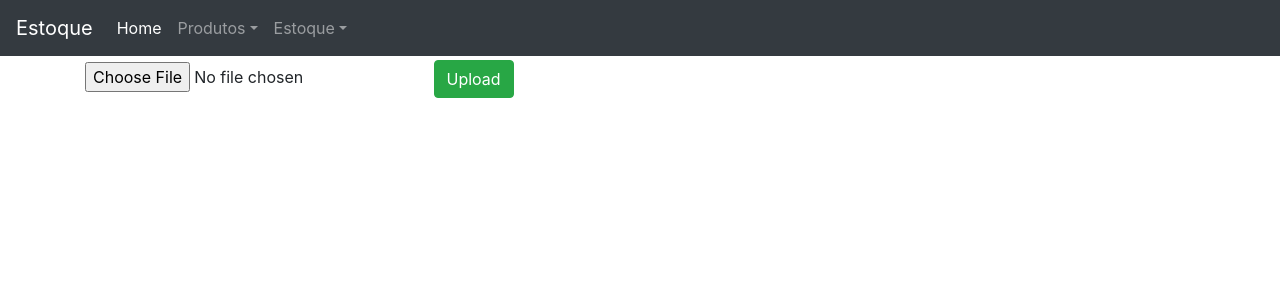
After one commit to JohnElvisMedeirosCosta/gestao_estoque, a Django app: page /produto/import/csv/ in a window 1280 px wide. The commit adds this page. Shown: the top 300 px of the page. Run offline with Django 4.2, Linux system fonts and the light colour scheme; some libraries are stand-ins or nearby versions.

Commit message:
Importando CSV InMemoryUploadedFile. closes #45

```diff
--- a/gestao_estoque/core/templates/includes/nav.html
+++ b/gestao_estoque/core/templates/includes/nav.html
@@ -11,8 +11,12 @@
             <li class="nav-item active">
                 <a class="nav-link" href="{% url 'core:index' %}">Home <span class="sr-only">(current)</span></a>
             </li>
-            <li class="nav-item">
-                <a class="nav-link" href="{% url 'produto:produto_list' %}">Produtos</a>
+            <li class="nav-item dropdown">
+                <a class="nav-link dropdown-toggle" href="#" id="dropdown02" data-toggle="dropdown" aria-haspopup="true" aria-expanded="false">Produtos</a>
+                <div class="dropdown-menu" aria-labelledby="dropdown01">
+                    <a class="dropdown-item" href="{% url 'produto:produto_list' %}">Produtos</a>
+                    <a class="dropdown-item" href="{%  url 'produto:import_csv' %}">Importar CSV</a>
+                </div>
             </li>
             <li class="nav-item dropdown">
                 <a class="nav-link dropdown-toggle" href="#" id="dropdown01" data-toggle="dropdown" aria-haspopup="true" aria-expanded="false">Estoque</a>
--- /dev/null
+++ b/gestao_estoque/produto/templates/produto_import.html
@@ -0,0 +1,11 @@
+{% extends 'base.html' %}
+
+{%  load widget_tweaks %}
+
+{% block content %}
+    <form method="post" enctype="multipart/form-data">
+        {% csrf_token %}
+        <input name="myfile" type="file">
+    <button type="submit" class="btn btn-success">Upload</button>
+    </form>
+{% endblock content %}
--- a/gestao_estoque/produto/urls.py
+++ b/gestao_estoque/produto/urls.py
@@ -10,4 +10,5 @@ urlpatterns = [
     path('add/', v.ProdutoCreate.as_view(), name='produto_add'),
     path('<int:pk>/update/', v.ProdutoUpdate.as_view(), name='produto_edit'),
     path('<int:pk>/json/', v.produto_json, name='produto_json'),
+    path('import/csv/', v.import_csv, name='import_csv'),
 ]
--- a/gestao_estoque/produto/views.py
+++ b/gestao_estoque/produto/views.py
@@ -1,7 +1,10 @@
+import csv
+import io
+
 from django.shortcuts import render
+from django.urls import reverse
 from django.views.generic import CreateView, UpdateView, ListView
-from django.http import JsonResponse
-import ipdb
+from django.http import JsonResponse, HttpResponseRedirect
 
 from .forms import ProdutoForm
 from .models import Produto
@@ -42,3 +45,40 @@ def produto_json(request, pk):
     produto = Produto.objects.filter(pk=pk)
     data = [item.to_dict_json() for item in produto]
     return JsonResponse({'data': data})
+
+def save_data(data):
+    """
+    Cria objetos Produto a partir dos dados lidos do arquivo CSV e salva esses objetos no banco de dados usando o método bulk_create do ORM do Django
+    """
+    produtos = []
+    for item in data:
+        # Extrai os valores das colunas do dicionário
+        produto = item.get('produto')
+        ncm = item.get('ncm')
+        importado = True if item.get('importado') == 'True' else False
+        preco = item.get('preco')
+        estoque = item.get('estoque')
+        estoque_minimo = item.get('estoque_minimo')
+        # Cria um objeto Produto com os valores extraídos
+        produto_obj = Produto(
+            produto=produto,
+            ncm=ncm,
+            importado=importado,
+            preco=preco,
+            estoque=estoque,
+            estoque_minimo=estoque_minimo
+        )
+        produtos.append(produto_obj)
+    # Cria todos os objetos Produto de uma vez usando o método bulk_create do ORM do Django
+    Produto.objects.bulk_create(produtos)
+
+def import_csv(request):
+    if request.method == 'POST' and request.FILES['myfile']:
+        myfile = request.FILES['myfile']
+        file = myfile.read().decode('latin-1')
+        reader = csv.DictReader(io.StringIO(file))
+        data = [row for row in reader]
+        save_data(data)
+        return HttpResponseRedirect(reverse('produto:produto_list'))
+    template_name = 'produto_import.html'
+    return render(request, template_name)
```
